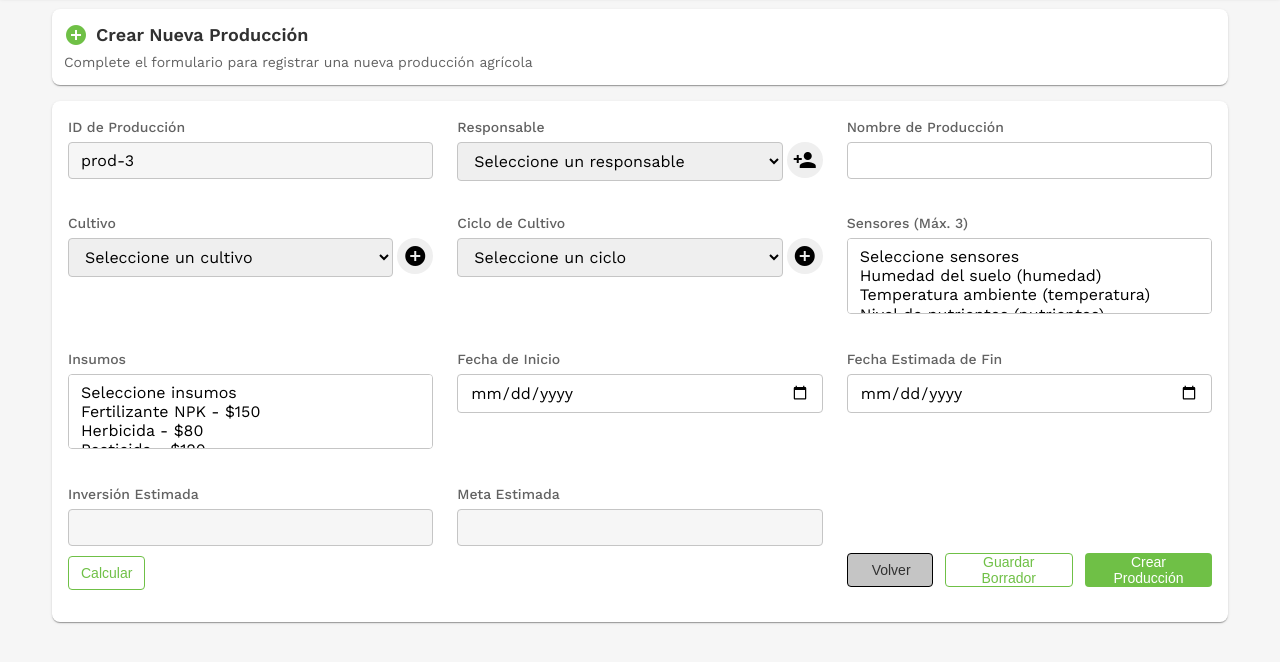
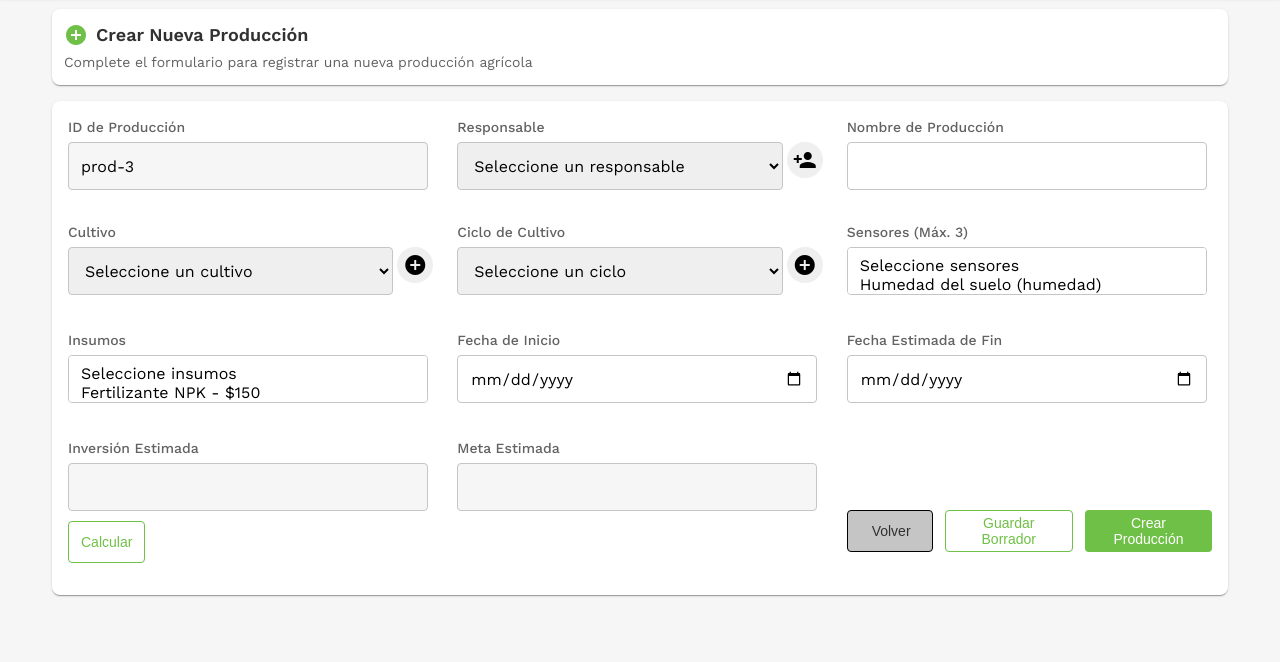
Before and after one commit to JxTaGx/sgal_Jx, a website: page frontend/public/views/integracion.html in a window 1280 px wide. Shown: the part 108-770 px from the top of the page. Drawn offline with nearby package versions, Linux system fonts and the light colour scheme.

Commit message:
Actualización de tamaños
Se organizaron los tamaños de los inputs  y botones del modulo integración, y se likeo el boton de volver

```diff
--- a/frontend/public/css/pages/integracion.css
+++ b/frontend/public/css/pages/integracion.css
@@ -320,6 +320,8 @@ body {
   font-family: var(--font-primary);
   font-size: var(--font-size-base);
   transition: all var(--transition-fast);
+  width: 36rem;
+  height: 4.8rem;
 }
 
 .dashboard__input:focus,
@@ -706,6 +708,7 @@ body {
   background-color: var(--color-primary);
   color: var(--white);
   margin-top: 1rem;
+  height: 4.2rem;
 }
 
 .dashboard__button--primary:hover {
@@ -718,10 +721,10 @@ body {
   background-color: transparent;
   color: var(--color-primary);
   border: 0.1rem solid var(--color-primary);
-  margin-top: 4.5rem;
+  margin-top: 4.8rem;
   padding: 1.2rem 2.4rem;
   width: 21.5rem;
-  height: 3.4rem;
+  height: 4.2rem;
 }
 
 .dashboard__button--save:hover {
@@ -732,10 +735,10 @@ body {
   background-color: var(--color-primary);
   color: var(--white);
   margin-top: 1rem;
-  margin-top: 4.5rem;
+  margin-top: 4.8rem;
   padding: 1.2rem 2.4rem;
   width: 21.5rem;
-  height: 3.4rem;
+  height: 4.2rem;
 }
 
 .dashboard__button--create:hover {
@@ -749,6 +752,7 @@ body {
   color: var(--color-primary);
   border: 0.1rem solid var(--color-primary);
   margin-top: 1rem;
+  height: 4.2rem;
 }
 
 .dashboard__button--secondary:hover {
@@ -758,9 +762,9 @@ body {
 .dashboard__button--tertiary {
   background-color: var(--gray-350);
   color: var(--color-text-primary);
-  margin-top: 4.5rem;
+  margin-top: 4.8rem;
   width: 7.7rem;
-  height: 3.4rem;
+  height: 4.2rem;
   border: 0.1rem solid var(--black);
   padding: 1.2rem 2.4rem;
   padding-right: 6rem;
--- a/frontend/public/views/integracion.html
+++ b/frontend/public/views/integracion.html
@@ -134,7 +134,9 @@
                         </div>
 
                         <div class="dashboard__form-actions">
+                            <a href="home.html">
                             <button class="dashboard__button dashboard__button--tertiary" type="button" data-action="cancel">Volver</button>
+                            </a>
                             <button class="dashboard__button dashboard__button--save" type="button" data-action="save-draft">Guardar Borrador</button>
                             <button class="dashboard__button dashboard__button--create" type="submit" disabled data-action="create">Crear Producción</button>
                         </div>
```
